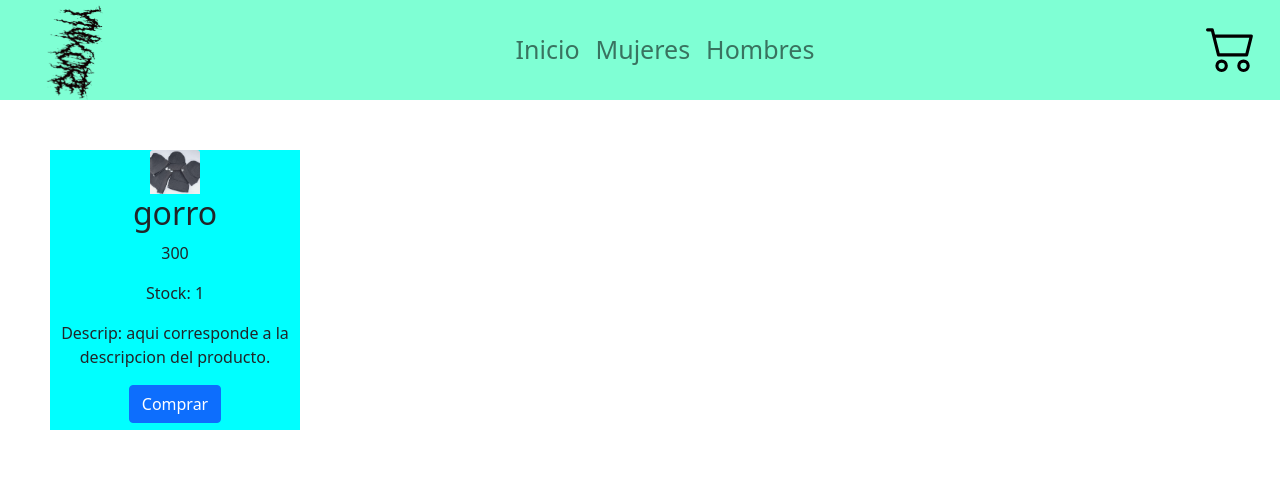
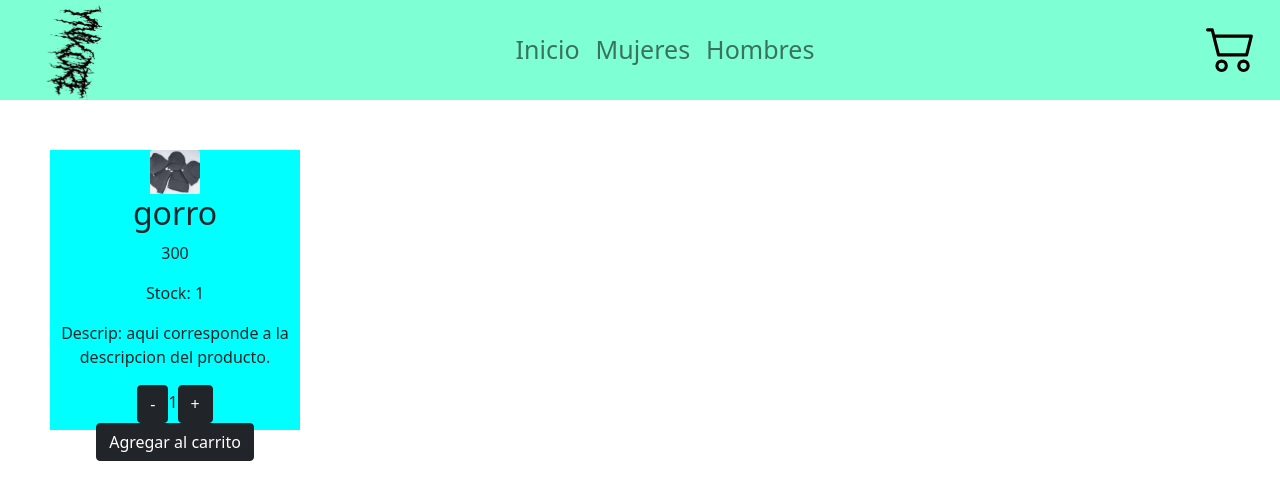
Before and after one commit to RomeroFlavio/ynkore_react_13, a React (Create React App) app: page /item/1 in a window 1280 px wide. Shown: the top 500 px of the page. Built offline with nearby package versions, Linux system fonts and the light colour scheme.

Commit message:
ecommerce-romero 1.0.9

```diff
--- a/src/App.js
+++ b/src/App.js
@@ -7,6 +7,7 @@ import ItemListContainer from './containers/ItemListContainer';
 import Tarjeta from './components/Tarjeta';
 import ItemDetailContainer from './containers/ItemDetailContainer';
 import {BrowserRouter, Routes, Route, Navigate} from 'react-router-dom';
+import Cart from './components/Cart';
 
 function App() {
     return (
@@ -21,6 +22,8 @@ function App() {
                 <Route index path='/category/:categoryId' element={<ItemListContainer/>} />
                 <Route path='/item/:id' element={<ItemDetailContainer/>} />
                 <Route path='/' element={<Tarjeta/>}/>
+                <Route path='/Cart' element={<Cart/>}/>
+
 
                 <Route path='*' element={<Navigate to='/'/>}/>
 
--- /dev/null
+++ b/src/components/Cart.js
@@ -0,0 +1,12 @@
+function Cart() {
+
+    return (
+        <>
+
+                Hola
+
+        </>
+      )
+    }
+
+export default Cart
--- /dev/null
+++ b/src/components/Intercambiabilidad.js
@@ -0,0 +1,22 @@
+import React from 'react';
+import { Link } from 'react-router-dom';
+
+function Intercambiabilidad() {
+
+    return (
+        <>
+            <Link to='/cart'>
+                <button className='btn btn-outline-primary' onClick={() => {}}>
+                    Terminar mi compra
+                </button>
+            </Link>
+            <Link to='/'>
+                <button className='btn btn-outline-primary' onClick={() => {}}>
+                    Seguir comprando
+                </button>
+            </Link>
+        </>
+      )
+    }
+
+export default Intercambiabilidad
--- a/src/components/Item.js
+++ b/src/components/Item.js
@@ -7,7 +7,7 @@ const Item = ({data}) => {
                 <h2 className="card-title">{data.nombre}</h2>
                 <p className="card-text">{data.precio}</p>
                 <p className="card-text">Stock: {data.stock}</p>
-                <Link type="button" class="btn btn-dark" to={`/item/${data.id}`}>
+                <Link type="button" className="btn btn-dark" to={`/item/${data.id}`}>
                     Mas
                 </Link>
             </div>
--- a/src/components/ItemCount.js
+++ b/src/components/ItemCount.js
@@ -14,12 +14,12 @@ function ItemCount({stock, initial, onAdd}) {
 
     return (
 
-    <>
-        <button onClick={disminuir}>-</button>
-        {count}
-        <button onClick={aumentar}>+</button><br></br>
-        <button onClick={() => onAdd(count) }>Agregar al carrito</button>
-    </>
+        <>
+            <button type="button" className="btn btn-dark" onClick={disminuir}>-</button>
+            {count}
+            <button type="button" className="btn btn-dark" onClick={aumentar}>+</button><br></br>
+            <button type="button" className="btn btn-dark" onClick={() => onAdd(count) }>Agregar al carrito</button>
+        </>
 
     );
   }
--- a/src/components/ItemDetail.js
+++ b/src/components/ItemDetail.js
@@ -1,5 +1,17 @@
+import ItemCount from "./ItemCount";
+import { useState } from 'react';
+import Intercambiabilidad from "./Intercambiabilidad";
+
 const ItemDetail = ({data}) => {
+
+    const [state, setState] = useState(0);
+
+    const onAdd = (count) => {
+        setState(count)
+    }
+
     return <>
+
         <div className="estilo_tarjeta">
             <img src={`../${data.url}`} className="card-img-top imgMedida" alt="img"/>
             <div>
@@ -7,7 +19,14 @@ const ItemDetail = ({data}) => {
                 <p className="card-text">{data.precio}</p>
                 <p className="card-text">Stock: {data.stock}</p>
                 <p className="card-text">Descrip: {data.descr}</p>
-                <a href="#" className="btn btn-primary">Comprar</a>
+
+                {
+                    state === 0 ?
+                    <ItemCount stock={data.stock} initial={1} onAdd={onAdd}/>
+                    :
+                    <Intercambiabilidad/>
+                }
+
             </div>
         </div>
     </>;
--- a/src/components/NavBar.js
+++ b/src/components/NavBar.js
@@ -17,17 +17,17 @@ function NavBar() {
                 <div className="collapse navbar-collapse d-flex justify-content-center" id="navbarNav">
                     <ul className="navbar-nav">
                         <li className="nav-item">
-                        <Link class="nav-link" to='/'>
+                        <Link className="nav-link" to='/'>
                             Inicio
                         </Link>
                         </li>
                         <li className="nav-item">
-                        <Link class="nav-link" to={`/category/Mujeres`}>
+                        <Link className="nav-link" to={`/category/Mujeres`}>
                             Mujeres
                         </Link>
                         </li>
                         <li className="nav-item">
-                        <Link class="nav-link" to={`/category/Hombres`}>
+                        <Link className="nav-link" to={`/category/Hombres`}>
                             Hombres
                         </Link>
                         </li>
```
